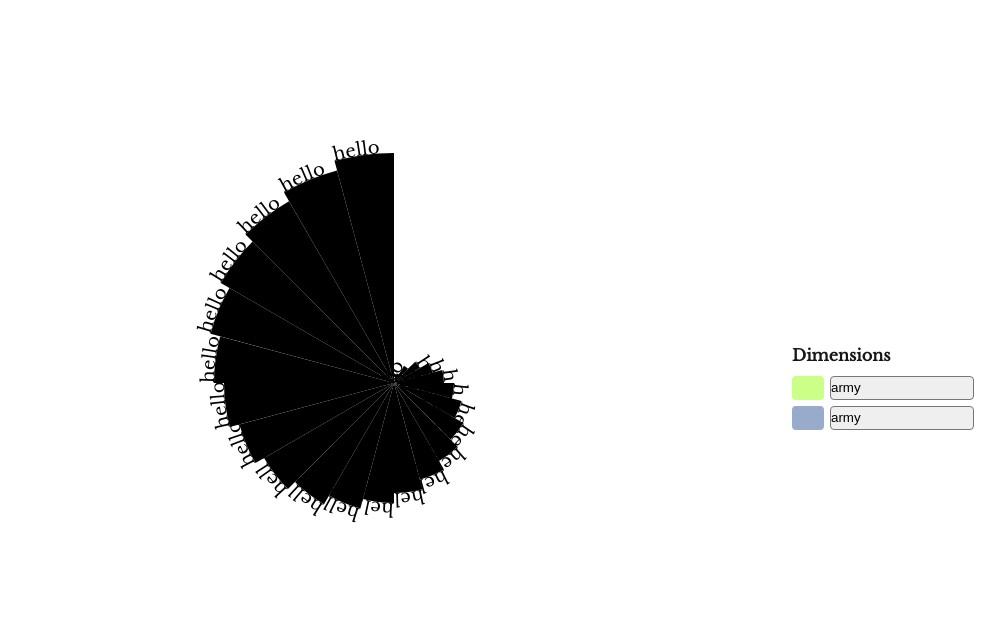
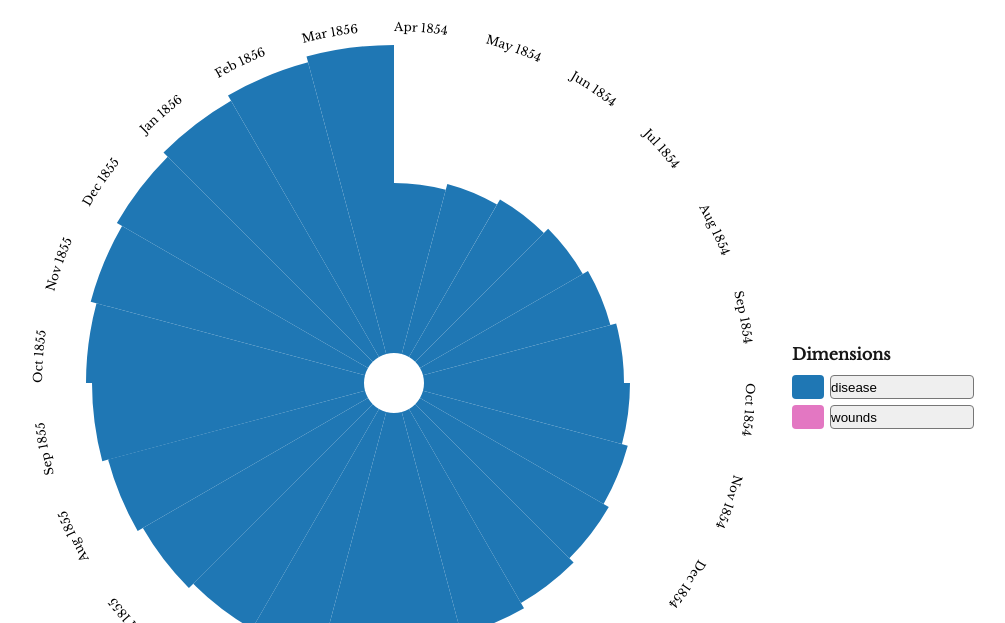
Before and after one commit to charliecm/iat355-rose-plot, a plain HTML site: page index.html in a window 1280 px wide. Shown: the part 177-800 px from the top of the page, without its empty margins (146-1151 px from the left). Drawn offline with nearby package versions, Linux system fonts and the light colour scheme.

Commit message:
Refine legends. Draw arcs and labels.

```diff
--- a/css/styles.css
+++ b/css/styles.css
@@ -12,9 +12,10 @@ body {
   height: 100%;
   background-color: white;
   font-family: "Libre Baskerville", serif;
-  font-size: 1.125rem;
+  font-size: 1rem;
   line-height: 1;
-  color: #161616; }
+  color: #161616;
+  background-color: white; }
 
 header, footer {
   text-align: center; }
@@ -48,7 +49,8 @@ a {
 
 #canvas {
   flex: auto;
-  overflow: hidden; }
+  overflow: hidden;
+  font-size: 0.75rem; }
 
 main {
   margin: 0 auto;
--- a/js/main.js
+++ b/js/main.js
@@ -4,96 +4,21 @@
 
  document.addEventListener('DOMContentLoaded', function(e) {
 
+	// Data
+	var data,
+		dataURL = 'Nightingale.csv',
+		dimensions = [ 'army', 'disease', 'wounds', 'other', 'diseaseRate', 'woundsRate', 'otherRate' ];
+
+	// UI
 	var canvas = document.getElementById('canvas'),
 		svg = d3.select(canvas).append('svg'),
-		data = null,
-		dimensions = [ 'army', 'disease', 'wounds', 'other', 'diseaseRate', 'woundsRate', 'otherRate' ],
-		dimensionColor1 = '#ccff88',
-		dimensionColor2 = '#99abcd',
+		arc = d3.arc(),
+		gWrap, gDataArcs, gLabelArcs, gLabels,
+		labelArcPrefix = 'labelArc',
+		dimensionColor1 = '#1F77B4',
+		dimensionColor2 = '#E377C2',
 		dimensionSelect1 = document.getElementById('dimension-1-select'),
 		dimensionSelect2 = document.getElementById('dimension-2-select');
-
-	// Fill a select box with available dimensions
-	function populateDimensions(selectEle) {
-		var i, option;
-		for (var i in dimensions) {
-			option = document.createElement('option');
-			option.textContent = dimensions[i];
-			selectEle.append(option);
-		}
-	}
-
-	// Setup legends
-	document.getElementById('dimension-1-color').style.backgroundColor = dimensionColor1;
-	document.getElementById('dimension-2-color').style.backgroundColor = dimensionColor2;
-	populateDimensions(dimensionSelect1);
-	populateDimensions(dimensionSelect2);
-
-	// Parse data
-	d3.csv('Nightingale.csv')
-		.row(function(d, i) {
-			return {
-				month: d['Month'],
-				year: d['Year'],
-				army: d['Army'],
-				disease: d['Disease'],
-				wounds: d['Wounds'],
-				other: d['Other'],
-				diseaseRate: d['Disease.rate'],
-				woundsRate: d['Wounds.rate'],
-				otherRate: d['Other.rate'],
-			}
-		})
-		.get(function(d) {
-			// Initialize diagram
-			data = d;
-			redraw();
-			window.addEventListener('resize', debounce(redraw, 500));
-		});
-
-	// Draws the diagram
-	function redraw() {
-		var width = canvas.clientWidth,
-			center = width / 2,
-			arc = d3.arc();
-		svg
-			.attrs({
-				width: width,
-				height: width
-			})
-			.selectAll('path')
-				.data(data)
-				.enter()
-				.append('path');
-		svg.selectAll('text')
-			.data(data)
-			.enter()
-			.append('text');
-		svg.selectAll('path').attrs({
-			id: function(d, i) {
-				return 'a' + i;
-			},
-			d: function(d, i) {
-				var pos = i,
-					r = Math.PI / 12;
-				return arc({
-					innerRadius: 0,
-					outerRadius: i * 10,
-					startAngle: pos * r,
-					endAngle: pos * r + r
-				});
-			},
-			transform: 'translate(' + center + ', ' + center + ')'
-		});
-		svg
-			.selectAll('text')
-			.append('textPath').attrs({
-				href: function(d, i) {
-					return '#a' + i
-				}
-			}).text('hello');
-
-	}
 
 	// https://github.com/jashkenas/underscore/blob/master/underscore.js#L880
 	function debounce(func, wait, immediate) {
@@ -127,4 +52,134 @@
 		};
 	};
 
+	// Fill a select box with available dimensions
+	function populateDimensions(selectEle) {
+		var i, option;
+		for (var i in dimensions) {
+			option = document.createElement('option');
+			option.textContent = dimensions[i];
+			selectEle.append(option);
+		}
+	}
+
+	// Setup legends UI
+	function setupLegends() {
+		document.getElementById('dimension-1-color').style.backgroundColor = dimensionColor1;
+		document.getElementById('dimension-2-color').style.backgroundColor = dimensionColor2;
+		populateDimensions(dimensionSelect1);
+		populateDimensions(dimensionSelect2);
+		dimensionSelect1.addEventListener('change', redraw);
+		dimensionSelect2.addEventListener('change', redraw);
+		dimensionSelect1.value = 'disease';
+		dimensionSelect2.value = 'wounds';
+	}
+
+	// Setup diagram canvas
+	function setupDiagram() {
+		gWrap = svg.append('g');
+		gDataArcs = gWrap.append('g').selectAll('path').data(data);
+		gLabelArcs = gWrap.append('g').selectAll('path').data(data);
+		gLabels = gWrap.append('g').selectAll('text').data(data);
+	}
+
+	// Draws the diagram
+	function redraw() {
+		var width = canvas.clientWidth,
+			radius = width / 2,
+			maxRadius = radius - 32,
+			dimension1 = dimensionSelect1.value,
+			dimension2 = dimensionSelect2.value;
+		console.log('Redraw:', dimension1, dimension2);
+		// Resize
+		svg.attrs({
+			width: width,
+			height: width
+		});
+		gWrap.attr('transform', 'translate(' + radius + ', ' + radius +')');
+		// Data arcs
+		gDataArcs
+			.enter()
+				.append('path')
+			.merge(gDataArcs)
+				.attrs({
+					d: function(d, i) {
+						var r = Math.PI / 12;
+						return arc({
+							innerRadius: 30,
+							outerRadius: 200 + i * 6,
+							startAngle: i * r,
+							endAngle: i * r + r
+						});
+					},
+					fill: dimensionColor1
+				})
+			.exit().remove();
+		// Label arcs
+		gLabelArcs
+			.enter()
+				.append('path')
+			.merge(gLabelArcs)
+				.attrs({
+					id: function(d, i) {
+						return labelArcPrefix + i;
+					},
+					d: function(d, i) {
+						var r = Math.PI / 12;
+						return arc({
+							innerRadius: 0,
+							outerRadius: maxRadius,
+							startAngle: i * r,
+							endAngle: i * r + r
+						});
+					},
+					fill: 'none'
+				})
+			.exit().remove();
+		// Labels
+		gLabels
+			.enter(gLabels)
+				.append('text')
+			.merge(gLabels)
+				.attr('dy', -4)
+				.append('textPath')
+					.attrs({
+						href: function(d, i) {
+							return '#' + labelArcPrefix + i;
+						}
+					})
+					.text(function(d, i) {
+						return d.month + ' ' + d.year;
+					})
+			.exit().remove();
+	}
+
+	// Fetches and parses the data
+	function fetch() {
+		d3.csv(dataURL)
+			.row(function(d, i) {
+				return {
+					month: d['Month'],
+					year: d['Year'],
+					army: d['Army'],
+					disease: d['Disease'],
+					wounds: d['Wounds'],
+					other: d['Other'],
+					diseaseRate: d['Disease.rate'],
+					woundsRate: d['Wounds.rate'],
+					otherRate: d['Other.rate'],
+				}
+			})
+			.get(function(d) {
+				// Initialize diagram
+				data = d;
+				setupLegends();
+				setupDiagram();
+				redraw();
+				window.addEventListener('resize', debounce(redraw, 500));
+			});
+	}
+
+	// Get the ball rolling...
+	fetch();
+
 });
```
